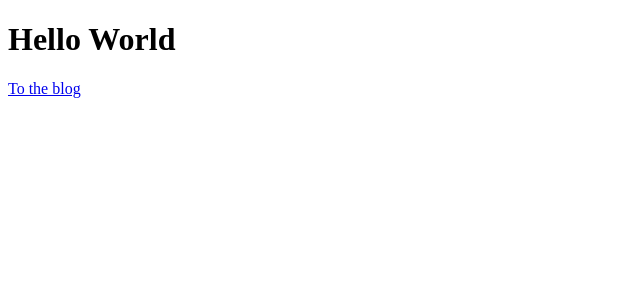
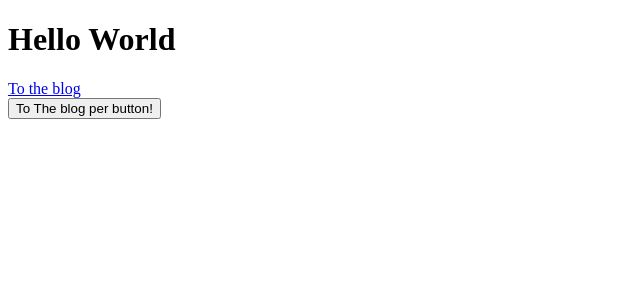
Before and after one commit to marfrede/hello-world, a SvelteKit app: page / in a window 1280 px wide. Shown: the top 300 px of the page, without its empty margins (0-640 px from the left). Built offline with nearby package versions, Linux system fonts and the light colour scheme.

Commit message:
using goto to nav programmatically

```diff
--- a/src/routes/+page.svelte
+++ b/src/routes/+page.svelte
@@ -1,3 +1,13 @@
+<script lang="ts">
+	import { goto } from '$app/navigation';
+	function goToBlog() {
+		goto('/blog');
+	}
+</script>
+
 <h1>Hello World</h1>
 
 <a href="/blog">To the blog</a>
+<div>
+	<button on:click={goToBlog}>To The blog per button!</button>
+</div>
```
